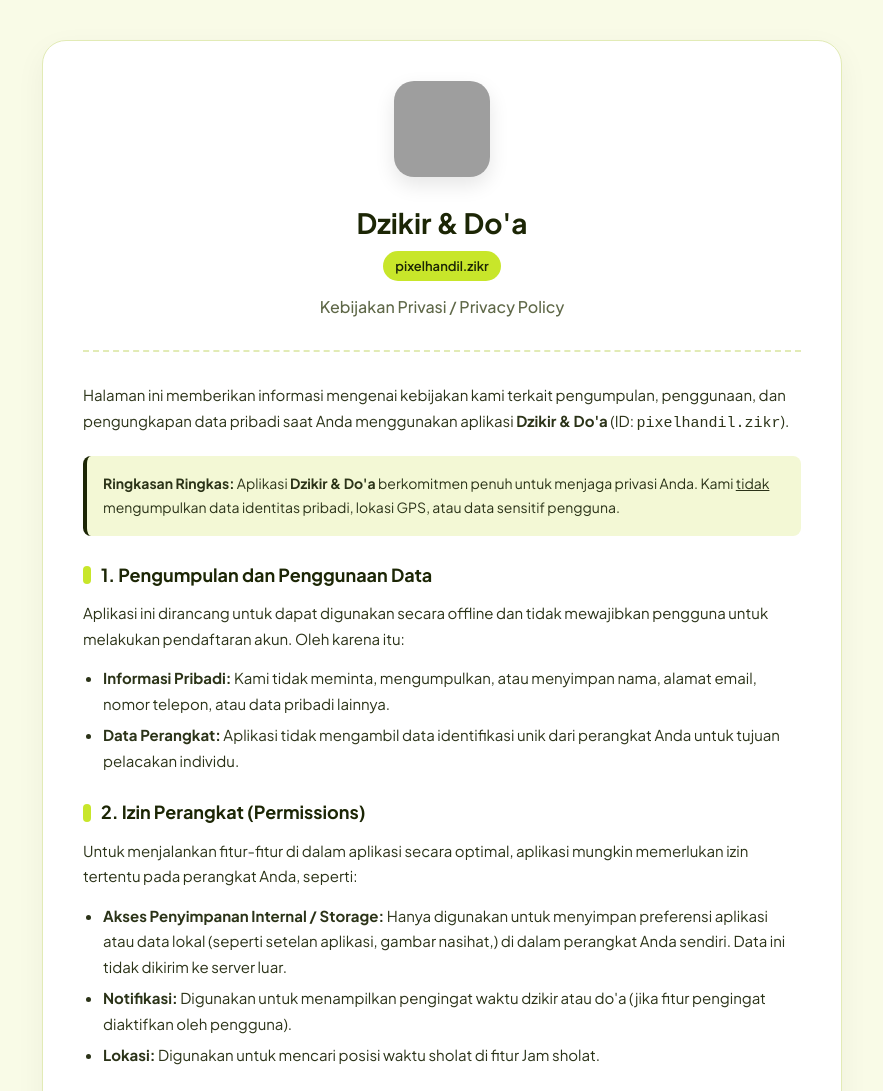
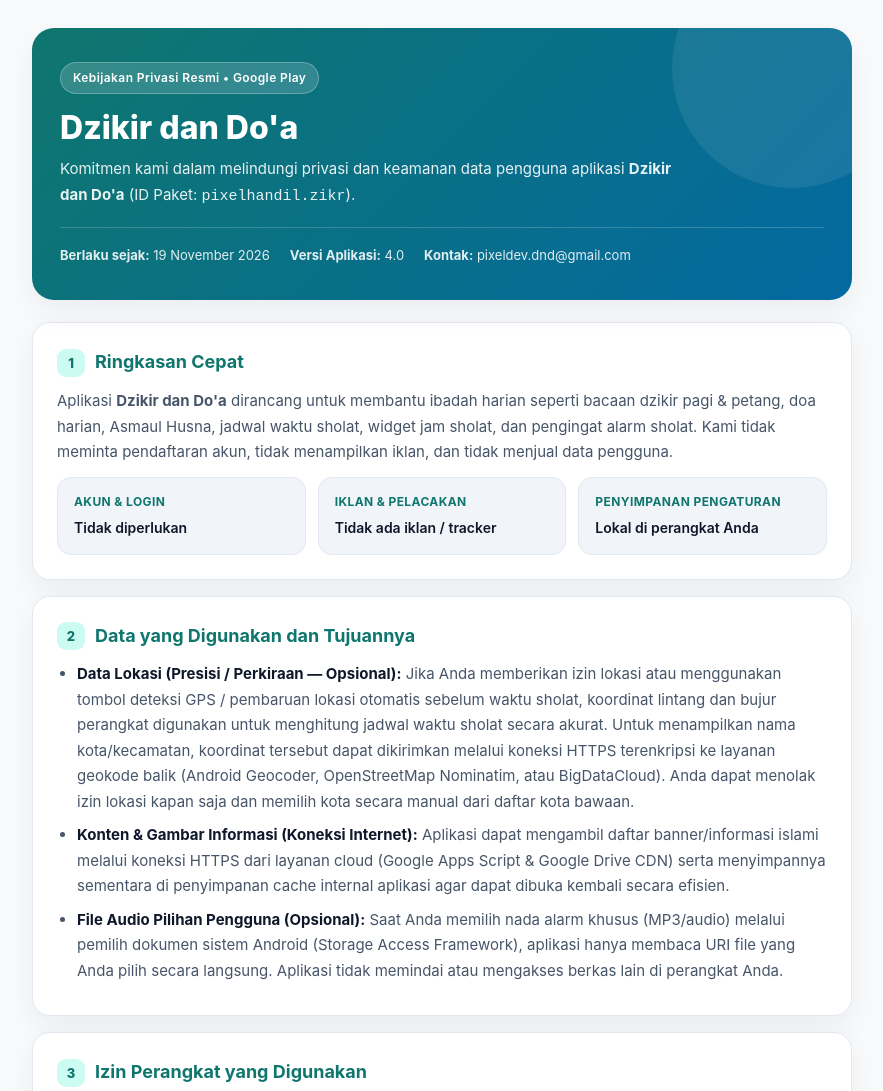
Before and after one commit to pixelBpn/zikir, a plain HTML site: page index.html in a window 1280 px wide. Shown: the top 1091 px of the page, without its empty margins (198-1081 px from the left). Drawn offline with Linux system fonts and the light colour scheme; grey boxes are pictures that could not be loaded.

Commit message:
Revise privacy policy and update styles
Updated the privacy policy and styling in index.html.

```diff
--- a/index.html
+++ b/index.html
@@ -1,23 +1,37 @@
 <!DOCTYPE html>
-<html lang="id"><head>
-    <meta charset="UTF-8">
-    <meta name="viewport" content="width=device-width, initial-scale=1.0">
-    <title>Privacy Policy - Dzikir &amp; Do'a</title>
-    <!-- Google Fonts -->
-    <link rel="preconnect" href="https://fonts.googleapis.com">
-    <link rel="preconnect" href="https://fonts.gstatic.com" crossorigin="">
-    <link href="https://fonts.googleapis.com/css2?family=Plus+Jakarta+Sans:wght@400;500;600;700&amp;display=swap" rel="stylesheet">
-
+<html lang="id">
+<head>
+  <meta charset="UTF-8" />
+  <meta name="viewport" content="width=device-width, initial-scale=1.0" />
+  <title>Kebijakan Privasi — Dzikir dan Do'a</title>
   <style>
     :root {
-            --primary-lime: #c8e62a; /* Warna latar ikon Anda */
-            --dark-green: #1c2605;   /* Warna teks/elemen utama */
-            --accent-green: #293808;
-            --bg-light: #f9fbe7;
-            --card-bg: #ffffff;
-            --text-main: #2b3318;
-            --text-muted: #5f6848;
-            --border-color: #e2ebb6;
+      --bg: #f8fafc;
+      --surface: #ffffff;
+      --surface-soft: #f1f5f9;
+      --text: #0f172a;
+      --muted: #475569;
+      --border: #e2e8f0;
+      --primary: #0f766e;
+      --primary-soft: #ccfbf1;
+      --accent: #0284c7;
+      --shadow: 0 12px 32px rgba(15, 23, 42, 0.06);
+      --radius: 18px;
+    }
+
+    @media (prefers-color-scheme: dark) {
+      :root {
+        --bg: #0b1120;
+        --surface: #111827;
+        --surface-soft: #1e293b;
+        --text: #f1f5f9;
+        --muted: #94a3b8;
+        --border: #1f2937;
+        --primary: #2dd4bf;
+        --primary-soft: rgba(45, 212, 191, 0.14);
+        --accent: #38bdf8;
+        --shadow: 0 12px 32px rgba(0, 0, 0, 0.35);
+      }
     }
 
     * {
@@ -27,206 +41,306 @@
     }
 
     body {
-            font-family: 'Plus Jakarta Sans', sans-serif;
-            background-color: var(--bg-light);
-            color: var(--text-main);
+      font-family: -apple-system, BlinkMacSystemFont, "Segoe UI", Roboto, "Plus Jakarta Sans", Inter, sans-serif;
+      background: var(--bg);
+      color: var(--text);
       line-height: 1.7;
-            padding: 40px 20px;
+      -webkit-font-smoothing: antialiased;
+      padding: 28px 16px 56px;
     }
 
     .container {
-            max-width: 800px;
+      max-width: 820px;
       margin: 0 auto;
-            background: var(--card-bg);
-            border-radius: 24px;
-            padding: 40px;
-            box-shadow: 0 10px 30px rgba(28, 38, 5, 0.05);
-            border: 1px solid var(--border-color);
     }
 
-        /* Header Style */
-        .app-header {
-            text-align: center;
-            padding-bottom: 30px;
-            border-bottom: 2px dashed var(--border-color);
-            margin-bottom: 30px;
+    .hero {
+      background: linear-gradient(135deg, #0f766e 0%, #0369a1 100%);
+      color: #ffffff;
+      border-radius: 22px;
+      padding: 34px 28px;
+      box-shadow: var(--shadow);
+      margin-bottom: 22px;
+      position: relative;
+      overflow: hidden;
     }
 
-        .app-icon {
-            width: 96px;
-            height: 96px;
-            border-radius: 20px;
-            box-shadow: 0 8px 20px rgba(0,0,0,0.1);
-            margin-bottom: 15px;
-            object-fit: cover;
+    .hero::after {
+      content: "";
+      position: absolute;
+      width: 240px;
+      height: 240px;
+      border-radius: 50%;
+      background: rgba(255, 255, 255, 0.08);
+      top: -80px;
+      right: -60px;
+      pointer-events: none;
     }
 
-        .app-title {
-            font-size: 28px;
+    .badge {
+      display: inline-block;
+      background: rgba(255, 255, 255, 0.16);
+      border: 1px solid rgba(255, 255, 255, 0.25);
+      color: #ffffff;
+      font-size: 12px;
+      font-weight: 600;
+      letter-spacing: 0.4px;
+      padding: 5px 12px;
+      border-radius: 999px;
+      margin-bottom: 14px;
+    }
+
+    .hero h1 {
+      font-size: clamp(24px, 4vw, 32px);
+      font-weight: 800;
+      line-height: 1.25;
+      margin-bottom: 8px;
+    }
+
+    .hero p {
+      font-size: 15px;
+      color: rgba(255, 255, 255, 0.9);
+      max-width: 640px;
+    }
+
+    .meta-bar {
+      display: flex;
+      flex-wrap: wrap;
+      gap: 10px 20px;
+      margin-top: 18px;
+      padding-top: 16px;
+      border-top: 1px solid rgba(255, 255, 255, 0.2);
+      font-size: 13px;
+      color: rgba(255, 255, 255, 0.88);
+    }
+
+    .card {
+      background: var(--surface);
+      border: 1px solid var(--border);
+      border-radius: var(--radius);
+      padding: 24px 24px;
+      margin-bottom: 16px;
+      box-shadow: var(--shadow);
+    }
+
+    .card h2 {
+      font-size: 18px;
       font-weight: 700;
-            color: var(--dark-green);
+      color: var(--primary);
+      margin-bottom: 10px;
+      display: flex;
+      align-items: center;
+      gap: 10px;
+    }
+
+    .num {
+      display: inline-flex;
+      align-items: center;
+      justify-content: center;
+      width: 28px;
+      height: 28px;
+      border-radius: 9px;
+      background: var(--primary-soft);
+      color: var(--primary);
+      font-size: 13px;
+      font-weight: 800;
+      flex-shrink: 0;
+    }
+
+    .card p {
+      color: var(--muted);
+      font-size: 15px;
+      margin-bottom: 10px;
+    }
+
+    .card p:last-child {
+      margin-bottom: 0;
+    }
+
+    ul {
+      margin: 10px 0 6px 20px;
+      color: var(--muted);
+      font-size: 15px;
+    }
+
+    li {
+      margin-bottom: 8px;
+    }
+
+    li strong {
+      color: var(--text);
+    }
+
+    .summary-grid {
+      display: grid;
+      grid-template-columns: repeat(auto-fit, minmax(210px, 1fr));
+      gap: 12px;
+      margin-top: 12px;
+    }
+
+    .summary-item {
+      background: var(--surface-soft);
+      border: 1px solid var(--border);
+      border-radius: 14px;
+      padding: 14px 16px;
+    }
+
+    .summary-item .label {
+      font-size: 12px;
+      font-weight: 700;
+      text-transform: uppercase;
+      letter-spacing: 0.4px;
+      color: var(--primary);
       margin-bottom: 4px;
     }
 
-        .package-name {
-            display: inline-block;
-            background-color: var(--primary-lime);
-            color: var(--dark-green);
-            font-size: 13px;
+    .summary-item .value {
+      font-size: 14px;
       font-weight: 600;
-            padding: 4px 12px;
-            border-radius: 20px;
-            margin-bottom: 12px;
+      color: var(--text);
     }
 
-        .doc-title {
-            font-size: 16px;
-            color: var(--text-muted);
-            font-weight: 500;
+    .contact-box {
+      background: var(--surface-soft);
+      border: 1px solid var(--border);
+      border-radius: 14px;
+      padding: 16px 18px;
+      margin-top: 12px;
+      font-size: 14.5px;
     }
 
-        /* Content Style */
-        .content h2 {
-            font-size: 18px;
-            color: var(--dark-green);
-            margin-top: 24px;
-            margin-bottom: 10px;
-            display: flex;
-            align-items: center;
-        }
-
-        .content h2::before {
-            content: "";
-            display: inline-block;
-            width: 8px;
-            height: 18px;
-            background-color: var(--primary-lime);
-            border-radius: 4px;
-            margin-right: 10px;
-        }
-
-        .content p {
-            font-size: 15px;
-            color: var(--text-main);
-            margin-bottom: 14px;
-        }
-
-        .content ul {
-            margin-left: 20px;
-            margin-bottom: 16px;
-        }
-
-        .content li {
-            font-size: 15px;
-            margin-bottom: 6px;
-            color: var(--text-main);
-        }
-
-        .highlight-box {
-            background-color: #f3f8d5;
-            border-left: 4px solid var(--dark-green);
-            padding: 16px;
-            border-radius: 8px;
-            margin: 20px 0;
-            font-size: 14px;
-        }
-
-        /* Footer Style */
-        .footer {
-            margin-top: 40px;
-            padding-top: 20px;
-            border-top: 1px solid var(--border-color);
-            text-align: center;
-            font-size: 13px;
-            color: var(--text-muted);
-        }
-
-        .footer a {
-            color: var(--dark-green);
+    .contact-box a {
+      color: var(--accent);
       font-weight: 600;
       text-decoration: none;
     }
 
-        .footer a:hover {
+    .contact-box a:hover {
       text-decoration: underline;
     }
 
-        @media (max-width: 600px) {
-            body {
-                padding: 15px 10px;
-            }
-            .container {
-                padding: 24px;
-                border-radius: 16px;
-            }
-            .app-title {
-                font-size: 22px;
-            }
+    footer {
+      text-align: center;
+      color: var(--muted);
+      font-size: 13px;
+      margin-top: 28px;
     }
   </style>
 </head>
 <body>
+  <main class="container">
+    <header class="hero">
+      <span class="badge">Kebijakan Privasi Resmi • Google Play</span>
+      <h1>Dzikir dan Do'a</h1>
+      <p>
+        Komitmen kami dalam melindungi privasi dan keamanan data pengguna aplikasi
+        <strong>Dzikir dan Do'a</strong> (ID Paket: <code>pixelhandil.zikr</code>).
+      </p>
+      <div class="meta-bar">
+        <span><strong>Berlaku sejak:</strong> 19 November 2026</span>
+        <span><strong>Versi Aplikasi:</strong> 4.0</span>
+        <span><strong>Kontak:</strong> pixeldev.dnd@gmail.com</span>
+      </div>
+    </header>
 
-    <div class="container">
-        <!-- Header -->
-        <div class="app-header">
-            <!-- Ganti src dengan path lokasi ikon aplikasi Anda -->
-            <img src="https://lh3.googleusercontent.com/d/1ZWJpwp8jB_vNLk6tjGtdNYYjsPA9JqoJ" alt="Dzikir &amp; Do'a Icon" class="app-icon">
-            <h1 class="app-title">Dzikir &amp; Do'a</h1>
-            <span class="package-name">pixelhandil.zikr</span>
-            <p class="doc-title">Kebijakan Privasi / Privacy Policy</p>
+    <section class="card">
+      <h2><span class="num">1</span>Ringkasan Cepat</h2>
+      <p>
+        Aplikasi <strong>Dzikir dan Do'a</strong> dirancang untuk membantu ibadah harian seperti bacaan dzikir pagi &amp; petang,
+        doa harian, Asmaul Husna, jadwal waktu sholat, widget jam sholat, dan pengingat alarm sholat.
+        Kami tidak meminta pendaftaran akun, tidak menampilkan iklan, dan tidak menjual data pengguna.
+      </p>
+      <div class="summary-grid">
+        <div class="summary-item">
+          <div class="label">Akun &amp; Login</div>
+          <div class="value">Tidak diperlukan</div>
         </div>
-
-        <!-- Content -->
-        <div class="content">
-
-
-            <p>Halaman ini memberikan informasi mengenai kebijakan kami terkait pengumpulan, penggunaan, dan pengungkapan data pribadi saat Anda menggunakan aplikasi <strong>Dzikir &amp; Do'a</strong> (ID: <code>pixelhandil.zikr</code>).</p>
-
-            <div class="highlight-box">
-                <strong>Ringkasan Ringkas:</strong> Aplikasi <strong>Dzikir &amp; Do'a</strong> berkomitmen penuh untuk menjaga privasi Anda. Kami <u>tidak</u> mengumpulkan data identitas pribadi, lokasi GPS, atau data sensitif pengguna.
+        <div class="summary-item">
+          <div class="label">Iklan &amp; Pelacakan</div>
+          <div class="value">Tidak ada iklan / tracker</div>
         </div>
-
-            <h2>1. Pengumpulan dan Penggunaan Data</h2>
-            <p>Aplikasi ini dirancang untuk dapat digunakan secara offline dan tidak mewajibkan pengguna untuk melakukan pendaftaran akun. Oleh karena itu:</p>
-            <ul>
-                <li><strong>Informasi Pribadi:</strong> Kami tidak meminta, mengumpulkan, atau menyimpan nama, alamat email, nomor telepon, atau data pribadi lainnya.</li>
-                <li><strong>Data Perangkat:</strong> Aplikasi tidak mengambil data identifikasi unik dari perangkat Anda untuk tujuan pelacakan individu.</li>
-            </ul>
-
-            <h2>2. Izin Perangkat (Permissions)</h2>
-            <p>Untuk menjalankan fitur-fitur di dalam aplikasi secara optimal, aplikasi mungkin memerlukan izin tertentu pada perangkat Anda, seperti:</p>
-            <ul>
-                <li><strong>Akses Penyimpanan Internal / Storage:</strong> Hanya digunakan untuk menyimpan preferensi aplikasi atau data lokal (seperti setelan aplikasi, gambar nasihat,) di dalam perangkat Anda sendiri. Data ini tidak dikirim ke server luar.</li>
-                <li><strong>Notifikasi:</strong> Digunakan untuk menampilkan pengingat waktu dzikir atau do'a (jika fitur pengingat diaktifkan oleh pengguna).</li><li><strong>Lokasi:</strong> Digunakan untuk mencari posisi waktu sholat di fitur Jam sholat.</li>
-            </ul>
-
-            <h2>3. Layanan Pihak Ketiga</h2>
-            <p>Aplikasi ini dapat menggunakan layanan pihak ketiga yang mungkin mengumpulkan informasi yang digunakan untuk mengidentifikasi Anda secara anonim (misalnya untuk analitik performa aplikasi).</p>
-            <p>Tautan ke kebijakan privasi penyedia layanan pihak ketiga yang digunakan oleh aplikasi:</p>
-            <ul>
-                <li><a href="https://policies.google.com/privacy" target="_blank" rel="noopener">Google Play Services</a></li>
-            </ul>
-
-            <h2>4. Keamanan Data</h2>
-            <p>Kami sangat menghargai kepercayaan Anda dalam menggunakan aplikasi ini. Karena aplikasi tidak mengumpulkan data pribadi ke server eksternal, risiko kebocoran data pribadi Anda sangatlah minim. Semua preferensi penggunaan disimpan secara lokal di perangkat Anda.</p>
-
-            <h2>5. Kebijakan Privasi Anak-Anak</h2>
-            <p>Aplikasi ini aman digunakan oleh semua umur, termasuk anak-anak. Kami tidak secara sadar mengumpulkan informasi teridentifikasi pribadi dari anak-anak di bawah usia 13 tahun.</p>
-
-            <h2>6. Perubahan Kebijakan Privasi Ini</h2>
-            <p>Kami dapat memperbarui Kebijakan Privasi kami dari waktu ke waktu. Oleh karena itu, Anda disarankan untuk meninjau halaman ini secara berkala untuk mengetahui perubahan apa pun. Perubahan berlaku efektif segera setelah diunggah ke halaman ini.</p>
-
-            <h2>7. Hubungi Kami</h2>
-            <p>Jika Anda memiliki pertanyaan atau saran tentang Kebijakan Privasi kami, jangan ragu untuk menghubungi kami melalui tautan atau halaman pengembang resmi kami.</p><div><ul style="margin: 0px; padding: 0px 0px 0px 18px; list-style: none; color: rgb(30, 41, 59); font-size: medium;"><li style="margin: 0px 0px 8px; position: relative; color: rgb(100, 116, 139); font-size: 0.95rem;"><strong>Pengembang:</strong> PixelDev</li><li style="margin: 0px 0px 8px; position: relative; color: rgb(100, 116, 139); font-size: 0.95rem;"><strong>Email:</strong> <a href="mailto:pixeldev.dnd@gmail.com">pixeldev.dnd@gmail.com</a></li></ul></div><p></p>
-        </div>
-
-        <!-- Footer -->
-        <div class="footer">
-            <p>© 2026 PixelDev(Dzikir &amp; Do'a ).</p><p><span style="color: rgb(148, 163, 184); font-size: 12.8px; background-color: rgb(248, 250, 252);">Terakhir diperbarui: November 2026</span></p>
-            <p></p>
+        <div class="summary-item">
+          <div class="label">Penyimpanan Pengaturan</div>
+          <div class="value">Lokal di perangkat Anda</div>
         </div>
       </div>
+    </section>
 
+    <section class="card">
+      <h2><span class="num">2</span>Data yang Digunakan dan Tujuannya</h2>
+      <ul>
+        <li>
+          <strong>Data Lokasi (Presisi / Perkiraan — Opsional):</strong>
+          Jika Anda memberikan izin lokasi atau menggunakan tombol deteksi GPS / pembaruan lokasi otomatis sebelum waktu sholat,
+          koordinat lintang dan bujur perangkat digunakan untuk menghitung jadwal waktu sholat secara akurat.
+          Untuk menampilkan nama kota/kecamatan, koordinat tersebut dapat dikirimkan melalui koneksi HTTPS terenkripsi ke layanan geokode balik
+          (Android Geocoder, OpenStreetMap Nominatim, atau BigDataCloud). Anda dapat menolak izin lokasi kapan saja dan memilih kota secara manual dari daftar kota bawaan.
+        </li>
+        <li>
+          <strong>Konten &amp; Gambar Informasi (Koneksi Internet):</strong>
+          Aplikasi dapat mengambil daftar banner/informasi islami melalui koneksi HTTPS dari layanan cloud (Google Apps Script &amp; Google Drive CDN) serta menyimpannya sementara di penyimpanan cache internal aplikasi agar dapat dibuka kembali secara efisien.
+        </li>
+        <li>
+          <strong>File Audio Pilihan Pengguna (Opsional):</strong>
+          Saat Anda memilih nada alarm khusus (MP3/audio) melalui pemilih dokumen sistem Android (Storage Access Framework), aplikasi hanya membaca URI file yang Anda pilih secara langsung. Aplikasi tidak memindai atau mengakses berkas lain di perangkat Anda.
+        </li>
+      </ul>
+    </section>
 
-</body></html>
+    <section class="card">
+      <h2><span class="num">3</span>Izin Perangkat yang Digunakan</h2>
+      <ul>
+        <li><strong>Lokasi (<code>ACCESS_FINE_LOCATION</code> &amp; <code>ACCESS_COARSE_LOCATION</code>):</strong> Opsional, hanya untuk menentukan koordinat jadwal sholat dan nama wilayah.</li>
+        <li><strong>Notifikasi &amp; Alarm Tepat Waktu (<code>POST_NOTIFICATIONS</code>, <code>SCHEDULE_EXACT_ALARM</code>):</strong> Menampilkan pengingat waktu sholat dan dzikir pagi/petang tepat waktu.</li>
+        <li><strong>Mulai Ulang Perangkat &amp; Kunci Bangun (<code>RECEIVE_BOOT_COMPLETED</code>, <code>WAKE_LOCK</code>):</strong> Menjadwalkan ulang alarm sholat dan widget secara otomatis setelah perangkat dinyalakan ulang.</li>
+        <li><strong>Getar &amp; Pengaturan Audio (<code>VIBRATE</code>, <code>MODIFY_AUDIO_SETTINGS</code>):</strong> Memberikan umpan balik getar pada tasbih/counter serta memutar nada alarm sesuai pengaturan Anda.</li>
+        <li><strong>Akses Internet (<code>INTERNET</code>):</strong> Mengambil nama kota dari koordinat dan memuat gambar banner informasi melalui HTTPS.</li>
+      </ul>
+    </section>
+
+    <section class="card">
+      <h2><span class="num">4</span>Penyimpanan, Pembagian, dan Retensi Data</h2>
+      <p>
+        Seluruh preferensi tema, ukuran huruf, progres bacaan dzikir, jadwal alarm, dan konfigurasi widget disimpan secara lokal di perangkat Anda.
+        Kami tidak mengoperasikan server database pengguna pribadi dan tidak membagikan, menyewakan, atau menjual data pribadi Anda kepada pihak ketiga untuk tujuan pemasaran atau periklanan.
+      </p>
+      <p>
+        Koordinat yang dikirim ke penyedia geokode balik (OpenStreetMap Nominatim / BigDataCloud) hanya digunakan seketika untuk memperoleh nama wilayah dan tidak ditautkan dengan identitas pribadi Anda.
+      </p>
+    </section>
+
+    <section class="card">
+      <h2><span class="num">5</span>Kontrol Pengguna &amp; Penghapusan Data</h2>
+      <p>Anda memiliki kendali penuh atas data dan izin aplikasi:</p>
+      <ul>
+        <li>Mencabut izin lokasi atau notifikasi kapan saja melalui <strong>Setelan Perangkat &gt; Aplikasi &gt; Dzikir dan Do'a &gt; Izin</strong>.</li>
+        <li>Menonaktifkan fitur <em>Update Lokasi Otomatis</em> dan memilih kota secara manual di menu <strong>Atur Jadwal Sholat</strong>.</li>
+        <li>Menghapus seluruh data lokal aplikasi dengan memilih <strong>Hapus Data / Clear Storage</strong> atau mencopot pemasangan aplikasi.</li>
+      </ul>
+    </section>
+
+    <section class="card">
+      <h2><span class="num">6</span>Privasi Anak-Anak</h2>
+      <p>
+        Aplikasi ini aman digunakan untuk segala usia dan tidak mengumpulkan informasi pribadi dari anak-anak maupun pengguna dewasa.
+      </p>
+    </section>
+
+    <section class="card">
+      <h2><span class="num">7</span>Perubahan Kebijakan &amp; Hubungi Kami</h2>
+      <p>
+        Kebijakan Privasi ini dapat diperbarui sewaktu-waktu apabila terdapat penambahan fitur atau penyesuaian regulasi.
+        Tanggal pembaruan terbaru akan selalu dicantumkan di bagian atas halaman ini.
+      </p>
+      <div class="contact-box">
+        Jika Anda memiliki pertanyaan terkait privasi atau keamanan data pada aplikasi <strong>Dzikir dan Do'a</strong>, silakan hubungi pengembang melalui email:<br />
+        <a href="mailto:pixeldev.dnd@gmail.com">pixeldev.dnd@gmail.com</a>
+      </div>
+    </section>
+
+    <footer>
+      &copy; 2026 Dzikir dan Do'a (pixelhandil.zikr). Seluruh hak cipta dilindungi.
+    </footer>
+  </main>
+</body>
+</html>
```
Lines whose indentation alone changed are shown as unchanged.
